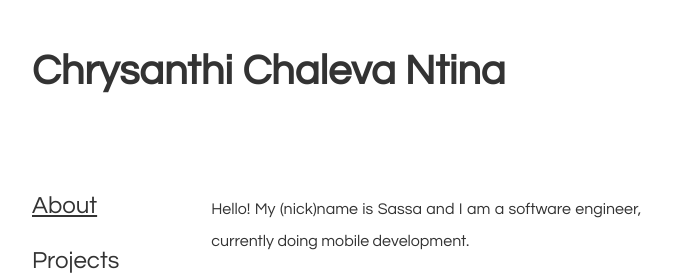
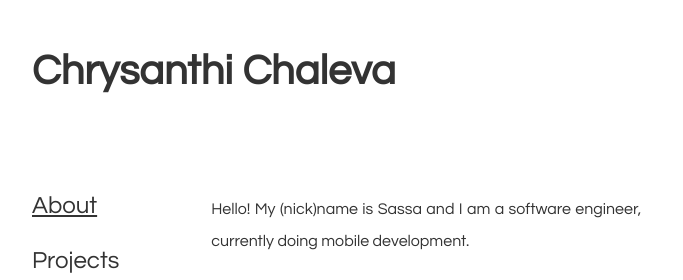
Before and after one commit to sassoni/sassoni.github.io, a plain HTML site: page index.html in a window 1280 px wide. Shown: the top 280 px of the page, 160-843 px from the left. Drawn offline with Linux system fonts and the light colour scheme.

Commit message:
Removing second last name from the correct place :)

```diff
--- a/index.html
+++ b/index.html
@@ -6,12 +6,12 @@
     <!-- <link href='http://fonts.googleapis.com/css?family=Oxygen|Raleway:400,500|Questrial|Muli|Quicksand' rel='stylesheet' type='text/css'> -->
 	<link rel="stylesheet" href="css/style.css">
 	<link rel="stylesheet" href="fonts/fontawesome/css/font-awesome.css">
-    <title>Chrysanthi Chaleva</title>
+    <title>Chrysanthi Chaleva Ntina</title>
 </head>
 <body>
 <div class="page">
     <div class="header">
-        <h1>Chrysanthi Chaleva Ntina</h1>
+        <h1>Chrysanthi Chaleva</h1>
 		<span class="social_icons_wrapper">
 			<!-- <a href="mailto:mymail" class="social-icon-link">
 				<span class="fa-stack fa-lg social-icon">
```
